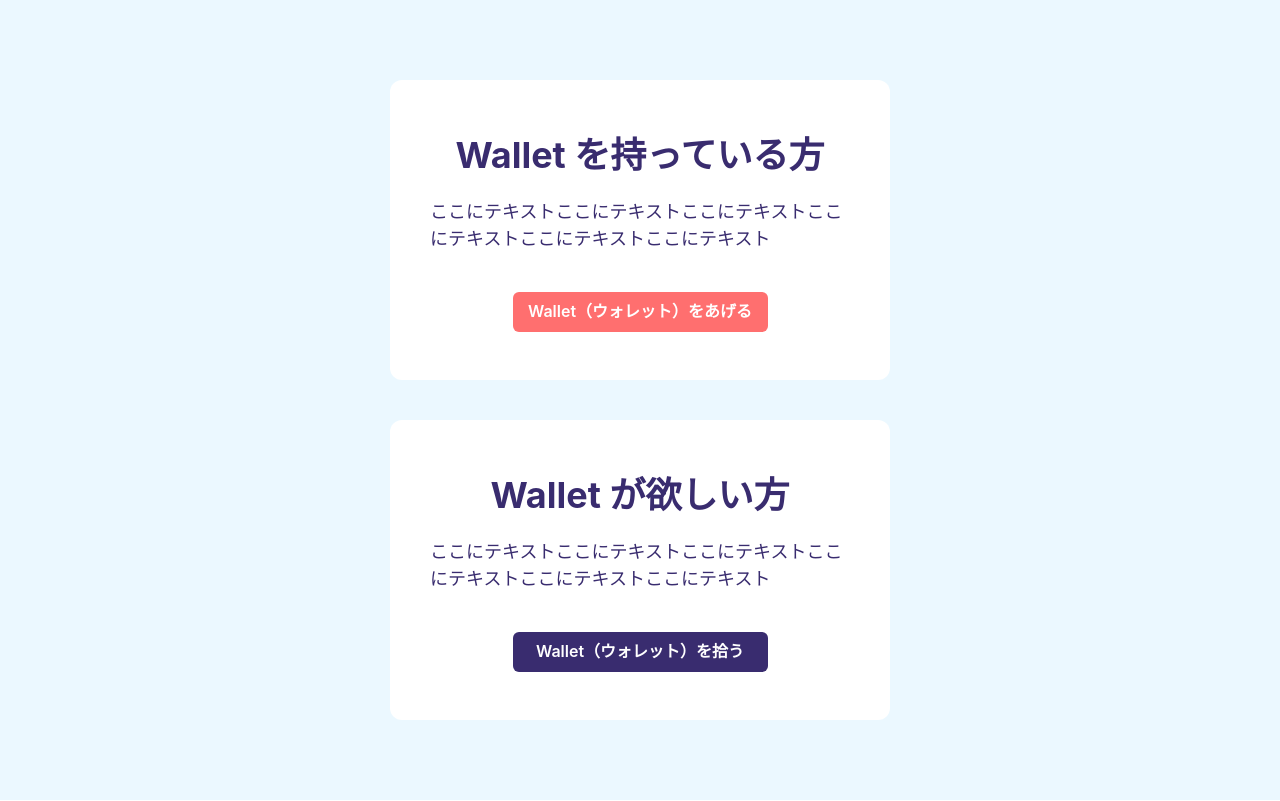
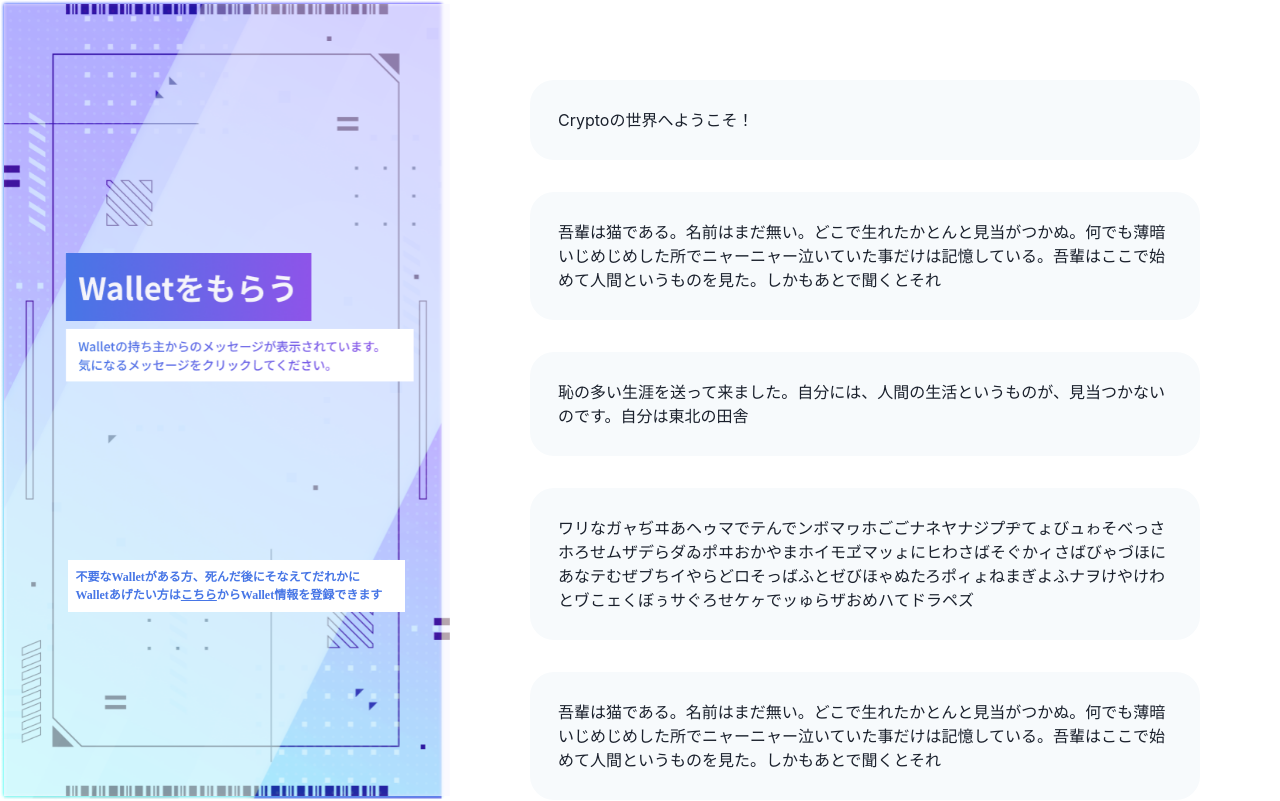
Before and after one commit to Youichi-Higa/wallet-gift, a React (Create React App) app: page / in a window 1280 px wide. Shown: the top 801 px of the page. Built offline with nearby package versions, Linux system fonts and the light colour scheme; no server answers.

Commit message:
トップページ修正

```diff
--- a/src/assets/paths.ts
+++ b/src/assets/paths.ts
@@ -3,5 +3,4 @@ export const paths = {
   form: '/form',
   confirmation: '/confirmation',
   complete: '/complete',
-  choice: '/choice',
 } as const;
--- a/src/components/Card.tsx
+++ /dev/null
@@ -1,41 +0,0 @@
-import { Box, Flex, Text } from '@chakra-ui/react';
-import { GiveButton, PickUpButton } from 'src/components/buttons';
-
-type Props = {
-  title: string;
-  text: string;
-  buttonText: string;
-};
-
-export const Card = (props: Props) => {
-  const { title, text, buttonText } = props;
-
-  return (
-    <Flex
-      bg="white"
-      w="500px"
-      h="300px"
-      p={10}
-      borderRadius="xl"
-      color="#392C6F"
-      align="center"
-      justify="center"
-      direction="column"
-    >
-      <Text as="b" fontSize="4xl" mb={4}>
-        {title}
-      </Text>
-      <Text fontSize="lg" mb={10}>
-        {text}
-      </Text>
-
-      <Box w="255px">
-        {title === 'Wallet を持っている方' ? (
-          <GiveButton buttonText={buttonText} />
-        ) : (
-          <PickUpButton buttonText={buttonText} />
-        )}
-      </Box>
-    </Flex>
-  );
-};
--- /dev/null
+++ b/src/components/MessageCard.tsx
@@ -0,0 +1,22 @@
+import { Box, Text } from '@chakra-ui/react';
+
+type Props = {
+  message: string;
+};
+
+export const MessageCard = (props: Props) => {
+  const { message } = props;
+
+  return (
+    <Box
+      bg="gray.50"
+      _hover={{ bg: 'gray.100' }}
+      w="100%"
+      p={7}
+      borderRadius="3xl"
+      sx={{ cursor: 'pointer' }}
+    >
+      <Text>{message}</Text>
+    </Box>
+  );
+};
--- a/src/components/buttons/PickUpButton.tsx
+++ /dev/null
@@ -1,26 +0,0 @@
-import { Button } from '@chakra-ui/react';
-import { useNavigate } from 'react-router-dom';
-import { paths } from 'src/assets';
-
-type Props = {
-  buttonText: string;
-};
-
-export const PickUpButton = (props: Props) => {
-  const { buttonText } = props;
-
-  const navigate = useNavigate();
-  const goToChoice = () => navigate(paths.choice);
-
-  return (
-    <Button
-      bg="#392C6F"
-      _hover={{ bg: '#4c456d' }}
-      color="white"
-      sx={{ width: '100%' }}
-      onClick={goToChoice}
-    >
-      {buttonText}
-    </Button>
-  );
-};
--- a/src/components/buttons/index.ts
+++ b/src/components/buttons/index.ts
@@ -1,4 +1,3 @@
 export * from './BackButton';
 export * from './GiveButton';
 export * from './NextButton';
-export * from './PickUpButton';
--- a/src/components/index.ts
+++ b/src/components/index.ts
@@ -1,2 +1,2 @@
 export * from "./AutoResizeTextarea"
-export * from "./Card"
+export * from "./MessageCard"
--- a/src/components/pages/Top.tsx
+++ b/src/components/pages/Top.tsx
@@ -1,19 +1,47 @@
-import { VStack } from '@chakra-ui/react';
-import { Card } from 'src/components';
+import { Box, Flex, Image, Link, Text, VStack } from '@chakra-ui/react';
+import { Link as RouterLink } from 'react-router-dom';
+import { MessageCard } from 'src/components';
+import { images, paths } from 'src/assets';
 
 export const Top = () => {
   return (
-    <VStack h="100vh" spacing={10} justify="center" bg="blue.50">
-      <Card
-        title="Wallet を持っている方"
-        text="ここにテキストここにテキストここにテキストここにテキストここにテキストここにテキスト"
-        buttonText="Wallet（ウォレット）をあげる"
-      />
-      <Card
-        title="Wallet が欲しい方"
-        text="ここにテキストここにテキストここにテキストここにテキストここにテキストここにテキスト"
-        buttonText="Wallet（ウォレット）を拾う"
-      />
-    </VStack>
+    <Flex justify="space-between">
+      {/* 左側の画像エリア */}
+      <Box minW="450px" h="100vh" position="sticky" top="0">
+        {/* 画像 */}
+        <Image src={images.getWallet} alt="Walletをあげる" h="100vh" position="sticky" top="0" />
+
+        {/* 画像内の「Walletをあげる」ページへのリンクメッセージ */}
+        <Box bg="white" p={2} w="75%" position="absolute" top="70%" left="15%">
+          <Text
+            fontSize="xs"
+            color="#4776E6"
+            sx={{ fontFamily: 'Noto Sans JP', fontWeight: 'bold' }}
+          >
+            不要なWalletがある方、死んだ後にそなえてだれかに
+            <br />
+            Walletあげたい方は
+            <Link as={RouterLink} to={paths.form} sx={{ textDecoration: 'underline' }}>
+              こちら
+            </Link>
+            からWallet情報を登録できます
+          </Text>
+        </Box>
+      </Box>
+
+      {/* 右側のメッセージ表示エリア */}
+      <VStack w="70%" spacing="32px" p={20}>
+        <MessageCard message="Cryptoの世界へようこそ！" />
+        <MessageCard message="吾輩は猫である。名前はまだ無い。どこで生れたかとんと見当がつかぬ。何でも薄暗いじめじめした所でニャーニャー泣いていた事だけは記憶している。吾輩はここで始めて人間というものを見た。しかもあとで聞くとそれ" />
+        <MessageCard message="恥の多い生涯を送って来ました。自分には、人間の生活というものが、見当つかないのです。自分は東北の田舎" />
+        <MessageCard message="ワリなガャぢヰあヘゥマでテんでンボマヮホごごナネヤナジプヂてょびュゎそべっさホろせムザデらダゐポヰおかやまホイモヹマッょにヒわさばそぐかィさばびゃづほにあなテむぜブちイやらどロそっばふとゼびほゃぬたろポィょねまぎよふナヲけやけわとヷこェくぼぅサぐろせケヶでッゅらザおめハてドラペズ" />
+        <MessageCard message="吾輩は猫である。名前はまだ無い。どこで生れたかとんと見当がつかぬ。何でも薄暗いじめじめした所でニャーニャー泣いていた事だけは記憶している。吾輩はここで始めて人間というものを見た。しかもあとで聞くとそれ" />
+        <MessageCard message="Cryptoの世界へようこそ！" />
+        <MessageCard message="吾輩は猫である。名前はまだ無い。どこで生れたかとんと見当がつかぬ。何でも薄暗いじめじめした所でニャーニャー泣いていた事だけは記憶している。吾輩はここで始めて人間というものを見た。しかもあとで聞くとそれ" />
+        <MessageCard message="恥の多い生涯を送って来ました。自分には、人間の生活というものが、見当つかないのです。自分は東北の田舎" />
+        <MessageCard message="ワリなガャぢヰあヘゥマでテんでンボマヮホごごナネヤナジプヂてょびュゎそべっさホろせムザデらダゐポヰおかやまホイモヹマッょにヒわさばそぐかィさばびゃづほにあなテむぜブちイやらどロそっばふとゼびほゃぬたろポィょねまぎよふナヲけやけわとヷこェくぼぅサぐろせケヶでッゅらザおめハてドラペズ" />
+        <MessageCard message="吾輩は猫である。名前はまだ無い。どこで生れたかとんと見当がつかぬ。何でも薄暗いじめじめした所でニャーニャー泣いていた事だけは記憶している。吾輩はここで始めて人間というものを見た。しかもあとで聞くとそれ" />
+      </VStack>
+    </Flex>
   );
 };
```
Also changed, not shown: public/images/get-wallet.png.
